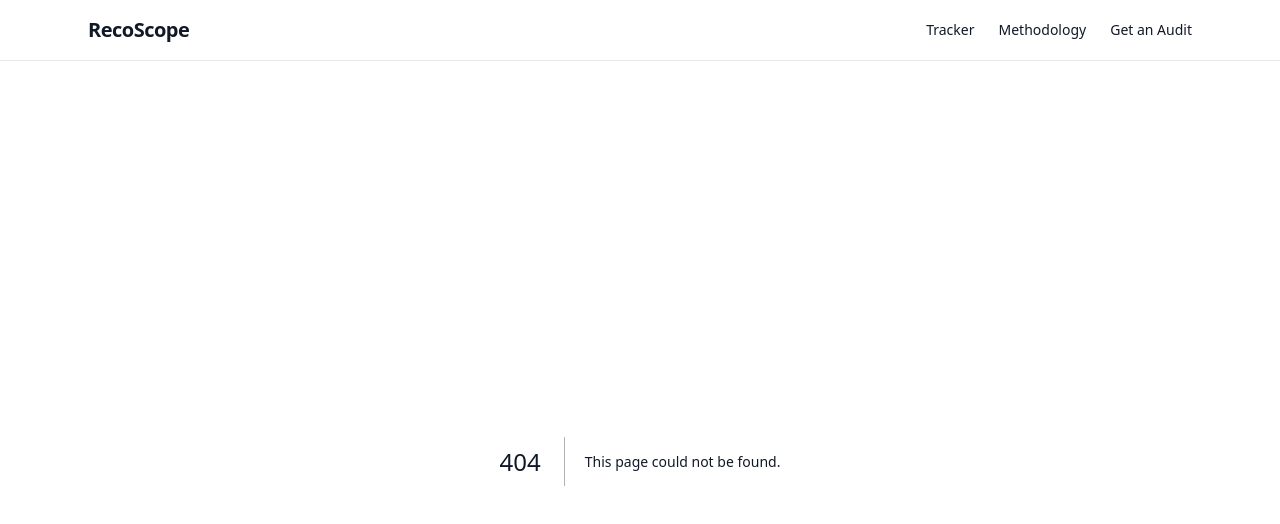
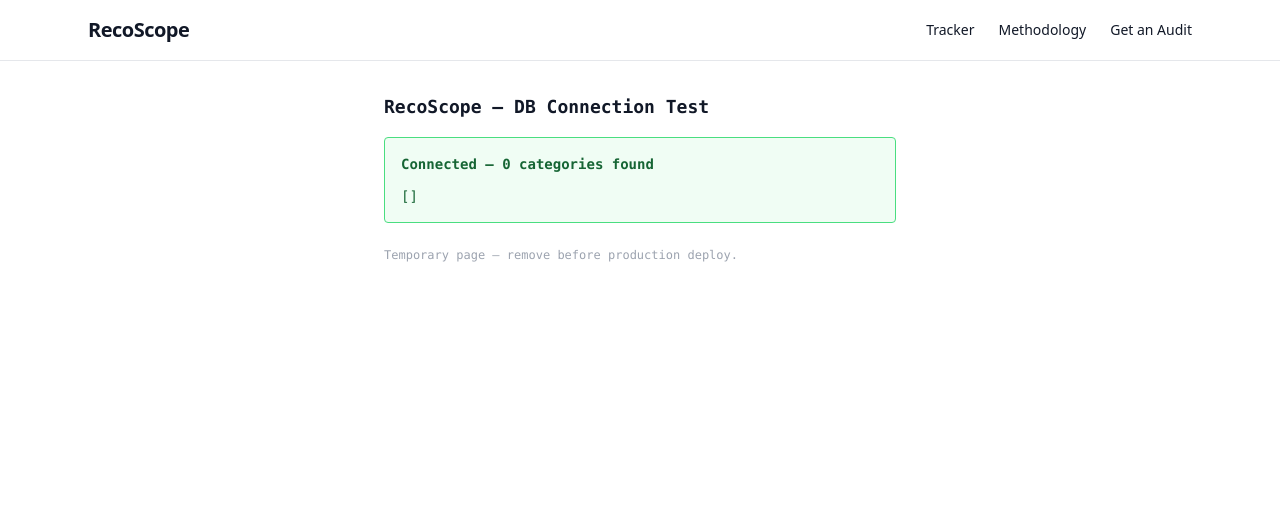
Before and after one commit to theroberthu/recoscope, a Next.js app: page /test-db in a window 1280 px wide. Before the commit this address had no page. Shown: the top 524 px of the page. Built offline with nearby package versions, Linux system fonts and the light colour scheme; no server answers; the database is empty.

Commit message:
Add temporary DB connection test page at /test-db
Verifies Neon connectivity by fetching categories via existing query helper.
Remove before production deploy.

https://claude.ai/code/session_01GTFdVGbJkoT799HR9Y24rC

```diff
--- /dev/null
+++ b/src/app/test-db/page.tsx
@@ -0,0 +1,40 @@
+import { getActiveCategories } from "@/lib/queries";
+
+export const dynamic = "force-dynamic";
+
+export default async function TestDbPage() {
+  let categories;
+  let error: string | null = null;
+
+  try {
+    categories = await getActiveCategories();
+  } catch (e) {
+    error = e instanceof Error ? e.message : "Unknown database error";
+  }
+
+  return (
+    <main className="mx-auto max-w-xl p-8 font-mono text-sm">
+      <h1 className="mb-4 text-lg font-bold">RecoScope — DB Connection Test</h1>
+
+      {error ? (
+        <div className="rounded border border-red-400 bg-red-50 p-4 text-red-700">
+          <p className="font-semibold">Connection failed</p>
+          <p>{error}</p>
+        </div>
+      ) : (
+        <div className="rounded border border-green-400 bg-green-50 p-4 text-green-800">
+          <p className="font-semibold">
+            Connected — {categories!.length} categories found
+          </p>
+          <pre className="mt-3 overflow-x-auto whitespace-pre-wrap">
+            {JSON.stringify(categories, null, 2)}
+          </pre>
+        </div>
+      )}
+
+      <p className="mt-6 text-xs text-gray-400">
+        Temporary page — remove before production deploy.
+      </p>
+    </main>
+  );
+}
```
